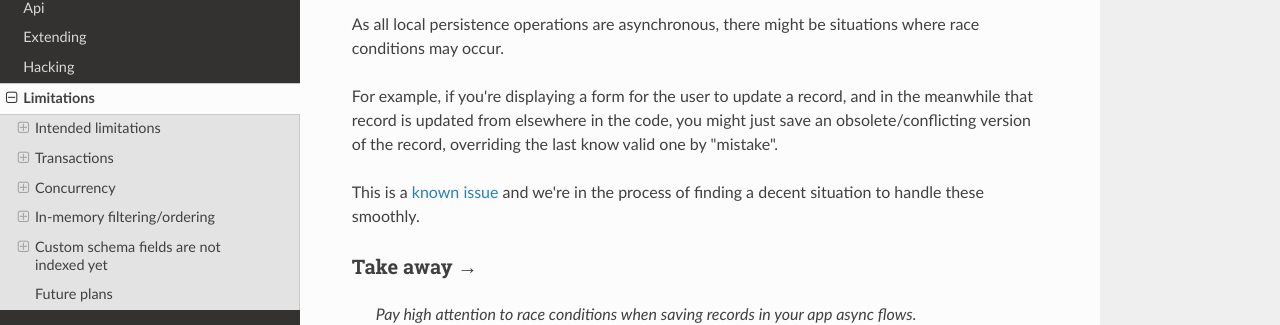
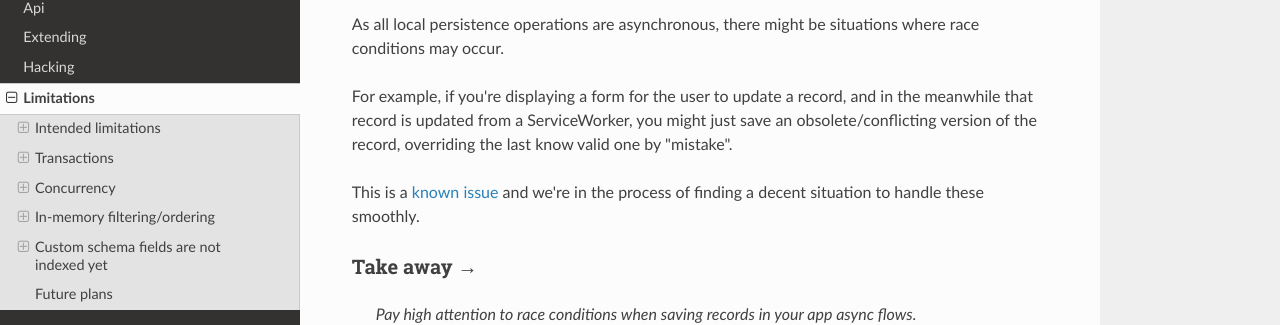
Before and after one commit to Kinto/kinto.js, an MkDocs documentation site: the page built from docs/limitations.md, in a window 1280 px wide and 900 px high, scrolled down 823 px. Shown: the part 171-496 px from the top of the window. Built offline with MkDocs 1.6.1, drawn with Linux system fonts in a browser that asks for light colours; nearby versions of some CDN libraries; old or Windows-style settings are respelled for this version of MkDocs.

Commit message:
@natim review.

```diff
--- a/docs/limitations.md
+++ b/docs/limitations.md
@@ -30,7 +30,7 @@ Fortunately, as in theory records don't carry any relations information, usually
 
 As all local persistence operations are asynchronous, there might be situations where race conditions may occur.
 
-For example, if you're displaying a form for the user to update a record, and in the meanwhile that record is updated from elsewhere in the code, you might just save an obsolete/conflicting version of the record, overriding the last know valid one by "mistake".
+For example, if you're displaying a form for the user to update a record, and in the meanwhile that record is updated from a ServiceWorker, you might just save an obsolete/conflicting version of the record, overriding the last know valid one by "mistake".
 
 This is a [known issue](https://github.com/mozilla-services/kinto.js/issues/34) and we're in the process of finding a decent situation to handle these smoothly.
 
```
